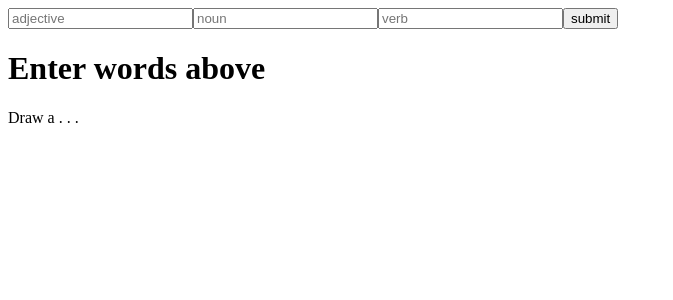
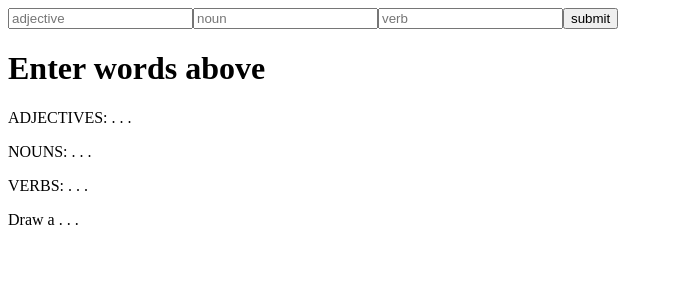
Before and after one commit to sarasaurus/drawprompt, a Gatsby app in the folder site/: page / in a window 1280 px wide. Shown: the top 300 px of the page, without its empty margins (0-673 px from the left). Built offline with nearby package versions, Linux system fonts and the light colour scheme.

Commit message:
no progress re state issue

```diff
--- a/site/src/components/app.js
+++ b/site/src/components/app.js
@@ -12,7 +12,7 @@ let emptyState = {
   done: false
 };
 
-// TODO: maybe I actually need a database model!
+// TODO: why is state duplicating and overwriting itself?
 const storageKey = 'data';
 
 class App extends React.Component {
@@ -88,6 +88,18 @@ class App extends React.Component {
     console.log('target', target);
     const { adj, verb, noun } = target;
     console.log(`adj: ${adj.value}, verb: ${verb.value}, noun: ${noun.value}`);
+    if (this.state.done === false && this.state === emptyState) {
+      return this.setState(() => {
+        return {
+          adj: [adj.value ],
+          noun: [noun.value ],
+          verb: [verb.value ],
+          done: true,
+        };
+      }, ()=>{
+        console.log('state after submit:', this.state)
+      });
+    } else {
       return this.setState((previousState) => {
         return {
           adj: [...previousState.adj, adj.value ],
@@ -98,6 +110,7 @@ class App extends React.Component {
       }, ()=>{
         console.log('state after submit:', this.state)
       });
+    }
   }
 
 
--- a/site/src/components/prompt.js
+++ b/site/src/components/prompt.js
@@ -53,10 +53,10 @@ class Prompt extends React.Component {
       <div>
         <h1>Enter words above</h1>
 
-       {/* // this code is for retrieving from state, i dont use the function
-       <p>Draw a {this.props.words.done ? `${word.adj}, ` :  '. . . ' }
-       {this.props.words.done ? `${word.noun}, ` : ''}
-       {this.props.words.done ? `${word.verb}!` : '' }</p> */}
+       {/* // this code is for retrieving from state, i dont use the function */}
+       <p>ADJECTIVES: {this.props.words.done ? `${word.adj}, ` :  '. . . ' } </p>
+       <p>NOUNS: {this.props.words.done ? `${word.noun}, ` : '. . .'} </p>
+       <p>VERBS: {this.props.words.done ? `${word.verb}, ` : '. . .' }</p>
        {/* {listWordsJSX(word)} */}
   {/* this code is fro getting rom local storage */}
        <p>Draw a {localStorage.getItem(storageKey) ? `${JSON.parse(localStorage.getItem(storageKey)).adj}, ` :  '. . . ' }
```
Lines whose indentation alone changed are shown as unchanged.
